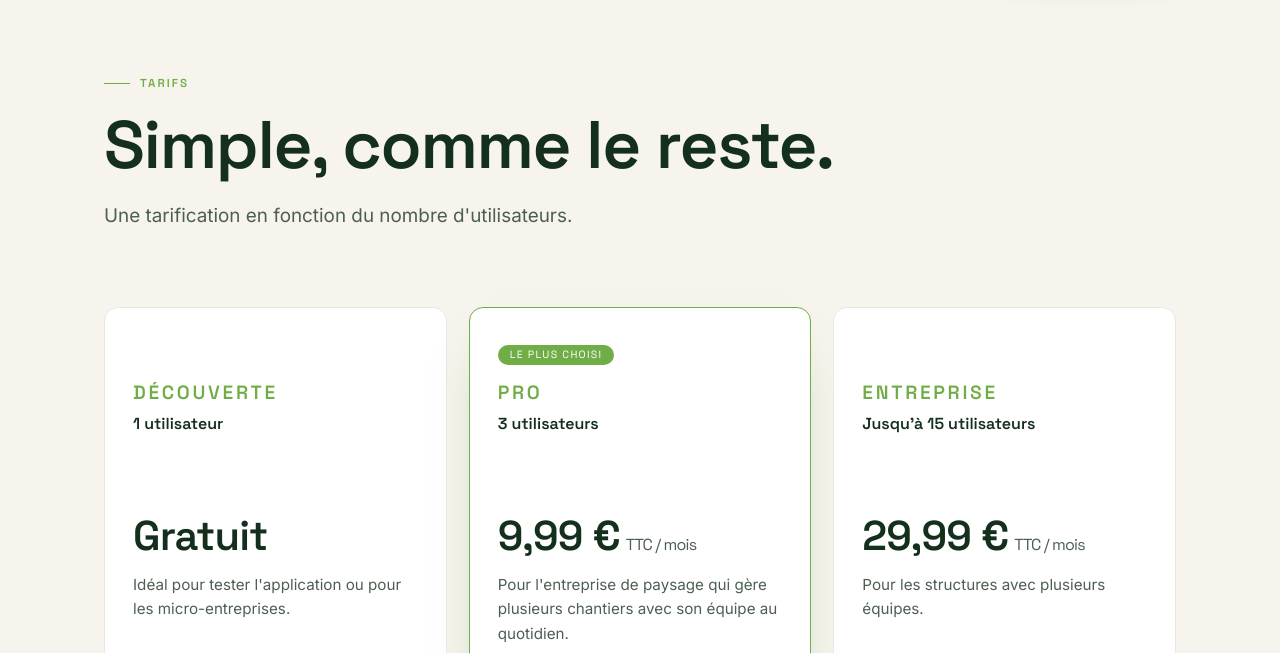
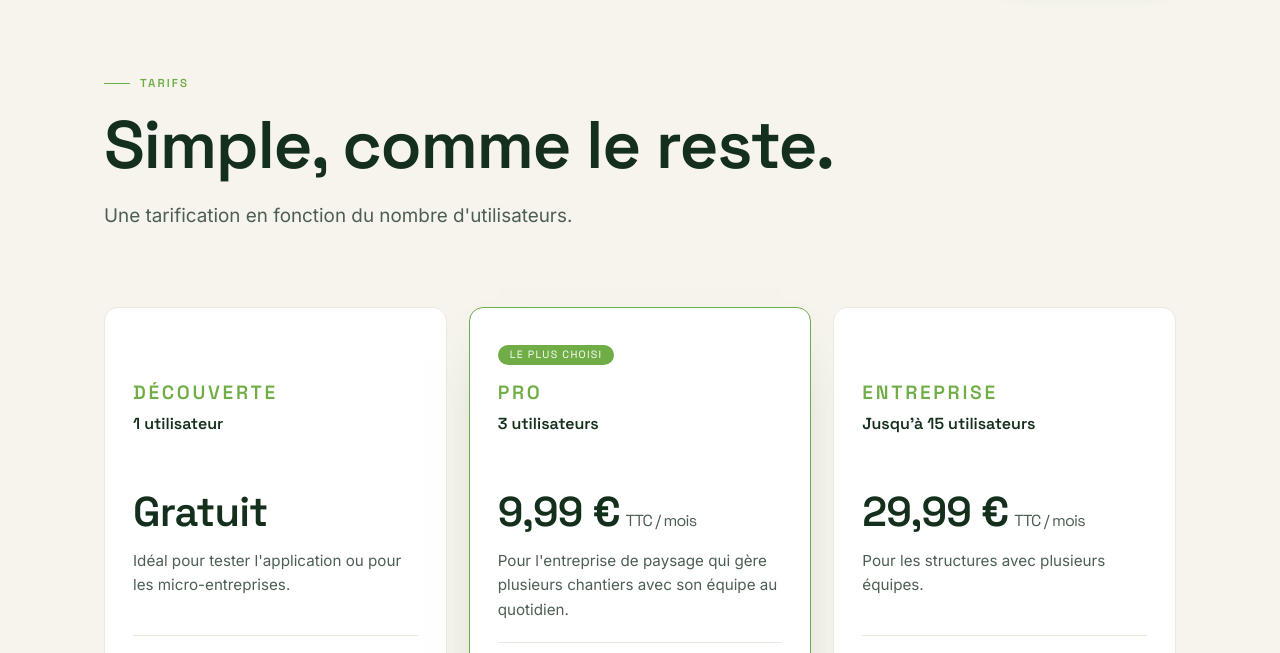
Before and after one commit to JulienJardin64/opusverde-site, a plain HTML site: page tarifs.html in a window 1280 px wide. Shown: the part 75-728 px from the top of the page. Drawn offline with Linux system fonts and the light colour scheme.

Commit message:
Update styles.css

```diff
--- a/styles.css
+++ b/styles.css
@@ -410,7 +410,7 @@ h2.section-title {
   font-size: 1.2rem; letter-spacing: 0.14em; text-transform: uppercase;
   color: var(--brand-500); font-weight: 600; margin-bottom: 6px;
 }
-.price h3 { font-size: 1.0rem; min-height: 4.5rem; }
+.price h3 { font-size: 1.0rem; min-height: 3rem; }
 .price__amount {
   font-family: var(--font-display);
   font-size: 2.6rem; font-weight: 600; color: var(--forest-900);
```
